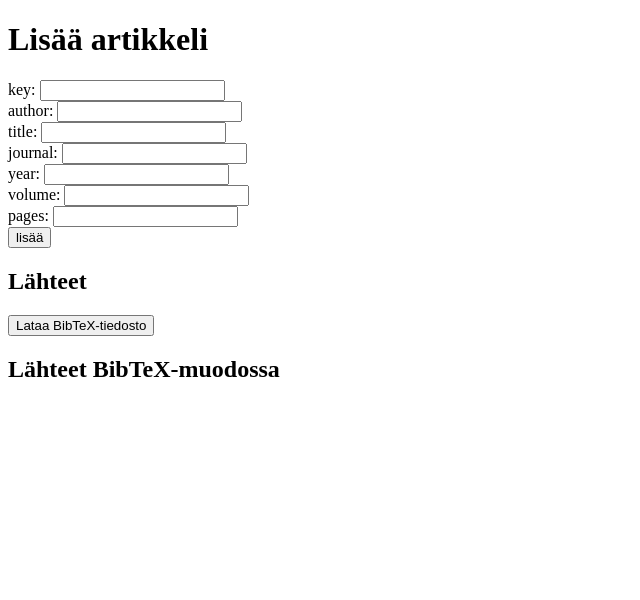
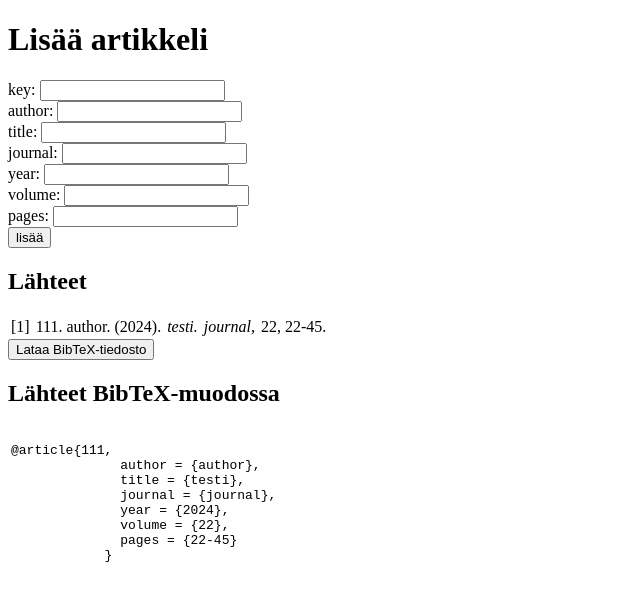
Before and after one commit to emiliarantonen/miniprojekti, a React (Vite) app: page / in a window 1280 px wide. Shown: the top 600 px of the page, without its empty margins (0-640 px from the left). Built offline with nearby package versions, Linux system fonts and the light colour scheme; data requests are answered from the project's data file.

Commit message:
database lisätty

```diff
--- /dev/null
+++ b/db.json
@@ -0,0 +1,14 @@
+{
+  "artikkelit": [
+    {
+      "id": "857b",
+      "articleKey": "111",
+      "author": "author",
+      "title": "testi",
+      "journal": "journal",
+      "year": "2024",
+      "volume": "22",
+      "pages": "22-45"
+    }
+  ]
+}
--- a/package.json
+++ b/package.json
@@ -8,9 +8,11 @@
     "build": "vite build",
     "lint": "eslint . --ext js,jsx --report-unused-disable-directives --max-warnings 0",
     "preview": "vite preview",
-    "test": "jest"
+    "test": "jest",
+    "server": "json-server -p3001 --watch db.json"
   },
   "dependencies": {
+    "axios": "^1.6.8",
     "file-saver": "^2.0.5",
     "react": "^18.2.0",
     "react-dom": "^18.2.0"
@@ -31,6 +33,7 @@
     "identity-obj-proxy": "^3.0.0",
     "jest": "^29.7.0",
     "jest-environment-jsdom": "^29.7.0",
+    "json-server": "^1.0.0-alpha.23",
     "vite": "^5.2.0"
   },
   "jest": {
--- a/src/App.jsx
+++ b/src/App.jsx
@@ -1,13 +1,30 @@
-import { useState } from 'react'
+import { useState, useEffect } from 'react'
+import axios from 'axios'
 import Lisaa from './components/lisaa'
-import { saveAs } from 'file-saver';
+import { saveAs } from 'file-saver'
 import './App.css'
 
 function App() {
   const [artikkelit, setArtikkelit] = useState([])
 
-  const lisaaArtikkeli = async (artikkeliObject) => {
-    await setArtikkelit(artikkelit.concat(artikkeliObject))
+  useEffect(() => {
+    console.log('effect')
+    axios
+      .get('http://localhost:3001/artikkelit')
+      .then(response => {
+        console.log('promise fulfilled')
+        setArtikkelit(response.data)
+      })
+  }, [])
+  console.log('render', artikkelit.length, 'artikkelit')
+
+  const lisaaArtikkeli = (artikkeliObject) => {
+
+    axios
+    .post('http://localhost:3001/artikkelit', artikkeliObject)
+    .then(response => {
+      setArtikkelit(artikkelit.concat(artikkeliObject))
+    })
   }
 
     // Funktio BibTeX-muotoisen merkkijonon rakentamiseksi
--- a/src/components/lisaa.jsx
+++ b/src/components/lisaa.jsx
@@ -47,7 +47,7 @@ const Lisaa = ({ createArtikkeli }) => {
       year: newYear,
       volume: newVolume,
       pages: newPages,
-    };
+    }
 
     setNewArtikkeli(newArtikkeli)
 
--- a/src/main.jsx
+++ b/src/main.jsx
@@ -2,8 +2,4 @@ import React from 'react'
 import ReactDOM from 'react-dom/client'
 import App from './App.jsx'
 
-ReactDOM.createRoot(document.getElementById('root')).render(
-  <React.StrictMode>
-    <App />
-  </React.StrictMode>,
-)
+ReactDOM.createRoot(document.getElementById('root')).render(<App />)
```
Also changed, not shown: 2 other files (tests, documents, lock files or other folders).
